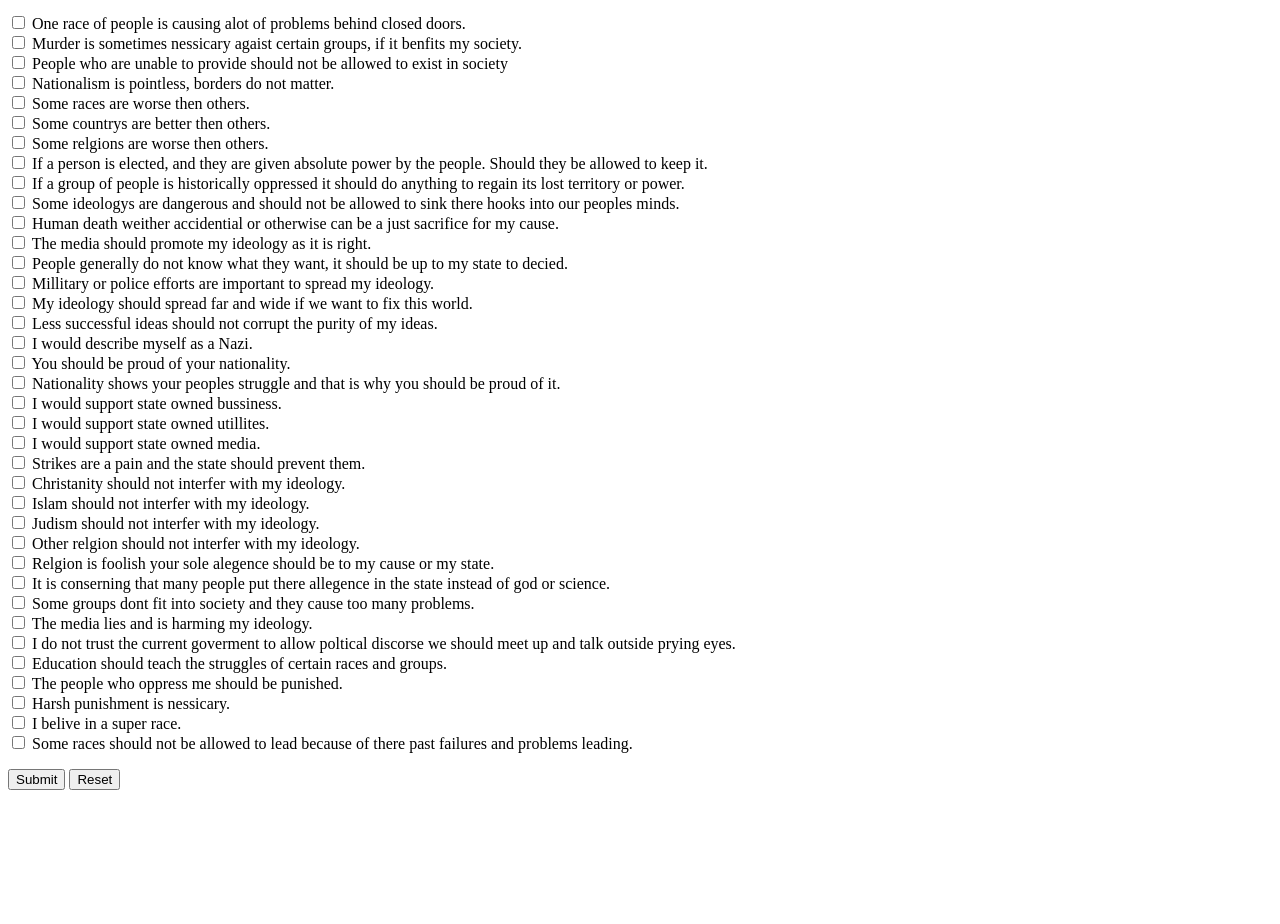
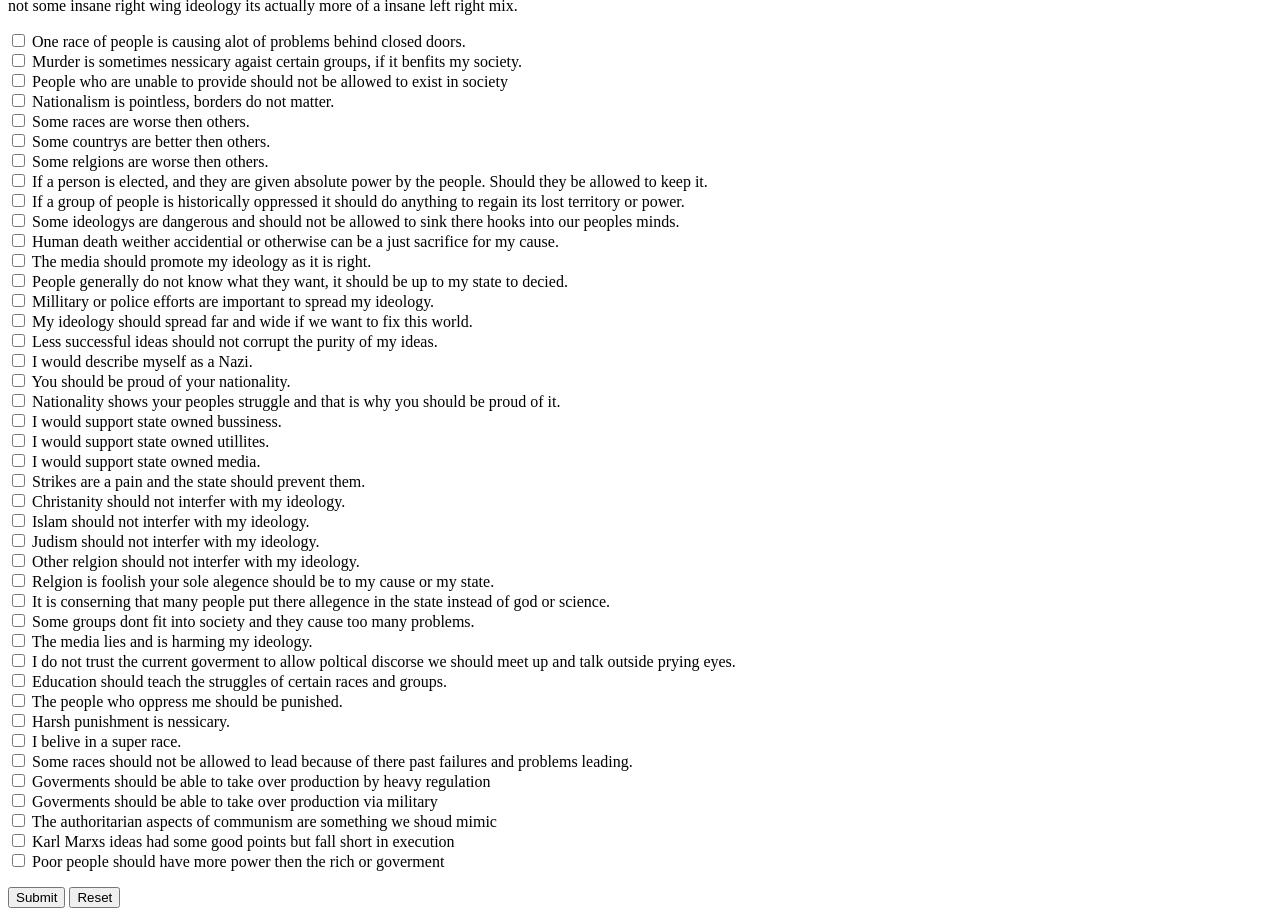
Before and after one commit to RB601/NSTEST, a plain HTML site: page index.html in a window 1280 px wide. Shown: the part 119-1043 px from the top of the page. Before the commit the page ends 925 px from the top, so only its background shows below. Drawn offline with Linux system fonts and the light colour scheme.

Commit message:
New questions

```diff
--- a/index.html
+++ b/index.html
@@ -6,7 +6,7 @@
 </head>
 <body>
   <h1>National Socalism Similarity test</h1>
-  <p>This test will see if you share National Socalist ideas, it doesn't test for specifics just general so for example if you think one group of people should be genicided it wont ask if they are jews or not just do you think that. If you check a box that means you agree if you don't that means you dont agree</p>
+  <p>This test will see if you share National Socalist ideas, it doesn't test for specifics just general so for example if you think one group of people should be genicided it wont ask if they are jews or not just do you think that. If you check a box that means you agree if you don't that means you dont agree. Note nazi ideology is actually more of a middle ground between socalism and captlism it is not some insane right wing ideology its actually more of a insane left right mix.</p>
 
   <form id="quizForm">
     <div id="questions"></div>
@@ -59,6 +59,11 @@
       { id: 'q38', text: 'Harsh punishment is nessicary.', truePoints: 1, falsePoints: 0 },
       { id: 'q39', text: 'I belive in a super race.', truePoints: 1, falsePoints: 0 },
       { id: 'q40', text: 'Some races should not be allowed to lead because of there past failures and problems leading.', truePoints: 1, falsePoints: 0 },
+      { id: 'q41', text: 'Goverments should be able to take over production by heavy regulation', truePoints: 1, falsePoints: 0 },
+      { id: 'q42', text: 'Goverments should be able to take over production via military', truePoints: 1, falsePoints: 0 },
+      { id: 'q43', text: 'The authoritarian aspects of communism are something we shoud mimic', truePoints: 1, falsePoints: 0 },
+      { id: 'q44', text: 'Karl Marxs ideas had some good points but fall short in execution', truePoints: 1, falsePoints: 0 },
+      { id: 'q45', text: 'Poor people should have more power then the rich or goverment', truePoints: 0, falsePoints: 1 },
     ];
 
     const questionsContainer = document.getElementById('questions');
```
